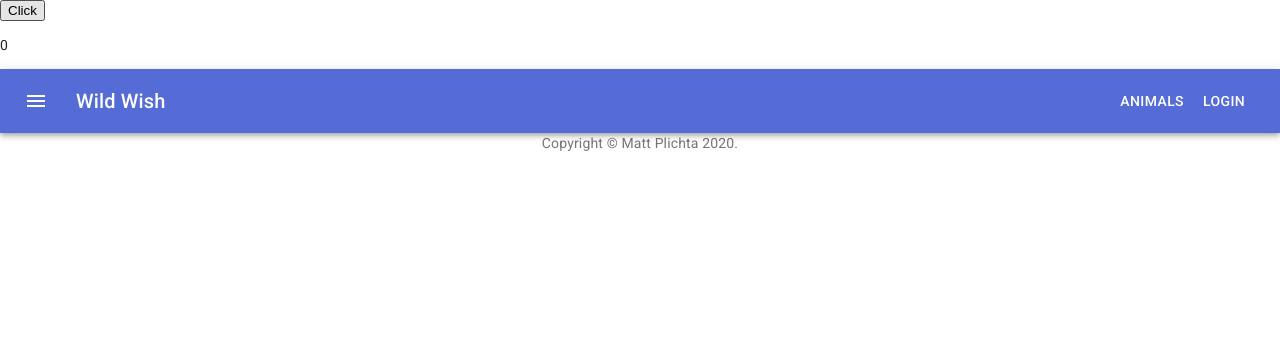
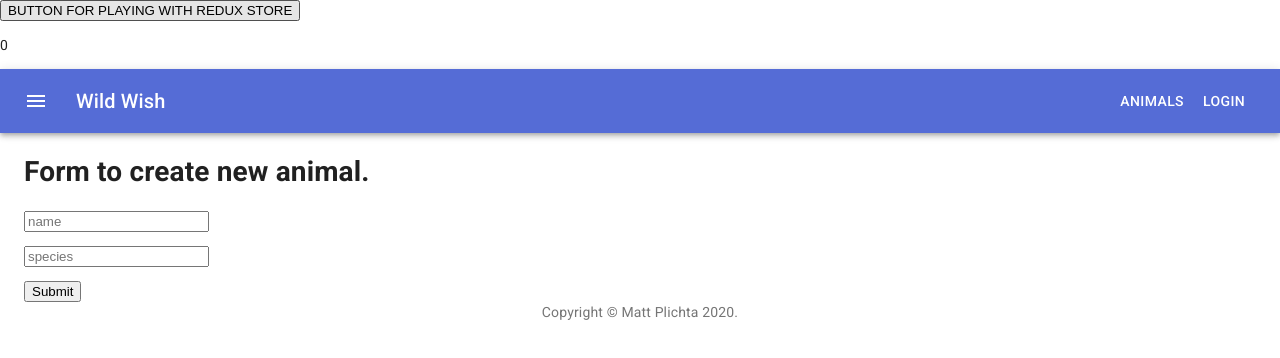
Before and after one commit to wolfmathias/wildwish-react-mui, a React (Create React App) app: page /newanimal in a window 1280 px wide. Shown: the top 358 px of the page. Built offline with nearby package versions, Linux system fonts and the light colour scheme.

Commit message:
added new animal form

```diff
--- a/src/App.js
+++ b/src/App.js
@@ -11,6 +11,7 @@ import NavBar from './components/NavBar'
 import AnimalsIndex from './components/AnimalsIndex';
 import Home from './components/Home';
 import Login from './components/Login';
+import NewAnimal from './components/animal/NewAnimal';
 
 // Data
 import animals from './data/Animals';
@@ -19,6 +20,7 @@ import wishes from './data/Wishes';
 // For router and redux
 import { BrowserRouter as Router, Route } from 'react-router-dom';
 import { connect } from 'react-redux';
+
 
 
 
@@ -85,7 +87,7 @@ class App extends React.Component {
   //
   // let store = createStore()
 
-
+  // Redux dispatch method is the following:
   // dispatch(action){
   //   this.state = this.changeState(this.state, action)
   //   this.render()
@@ -101,7 +103,7 @@ class App extends React.Component {
     return (
       <>
       <div className="App">
-      <button onClick={this.handleOnClick}>Click</button>
+      <button onClick={this.handleOnClick}>BUTTON FOR PLAYING WITH REDUX STORE</button>
       <p>{this.props.animalList.length}</p>
       </div>
       <Router>
@@ -110,6 +112,7 @@ class App extends React.Component {
             <Route exact path="/" component={Home}/>
             {/* <Route path="/about" component={About}/> */}
             <Route path="/animals" render={routerProps => <AnimalsIndex {...routerProps} animals={this.state.animals}/>} />
+            <Route path="/newanimal" render={routerProps => <NewAnimal {...routerProps} animals={this.state.animals}/>} />
             {/* <Route path="/donations" render={routerProps => <DonationsIndex {...routerProps} donations={this.state.donations}/>} /> */}
             <Route path="/login" component={Login}/>
         </Container>
@@ -118,12 +121,9 @@ class App extends React.Component {
       </>
     )
   }
-
-  // Initialize state?
-  // let store = createStore(reducer)
-  // store.dispatch({ type: '@@INIT' });
 }
 
+// Take the state from the store and map them to props
 const mapStateToProps = state => {
   return {
     animalList: state.animalList
--- /dev/null
+++ b/src/components/animal/NewAnimal.js
@@ -0,0 +1,43 @@
+import React, { Component } from 'react';
+import { connect } from 'react-redux';
+
+class NewAnimal extends Component {
+
+    handleInputChange = (event) => {
+        this.setState({
+            [event.target.id]: event.target.value
+        });
+    }
+
+    handleOnSubmit = (event) => {
+        event.preventDefault();
+        this.props.dispatch({type: 'ADD_ANIMAL', user: this.state})
+    }
+
+    render() {
+        return(
+            <form onSubmit={this.handleOnSubmit}>
+            <h1>Form to create new animal.</h1>
+            <p>
+                <input
+                type="text"
+                id="name"
+                onChange={this.handleInputChange}
+                placeholder="name"
+                />
+            </p>
+            <p>
+                <input
+                type="text"
+                id="species"
+                onChange={this.handleInputChange}
+                placeholder="species"
+                />
+            </p>
+            <input type="submit" />
+            </form>
+        )
+    }
+}
+
+export default connect()(NewAnimal);
```
